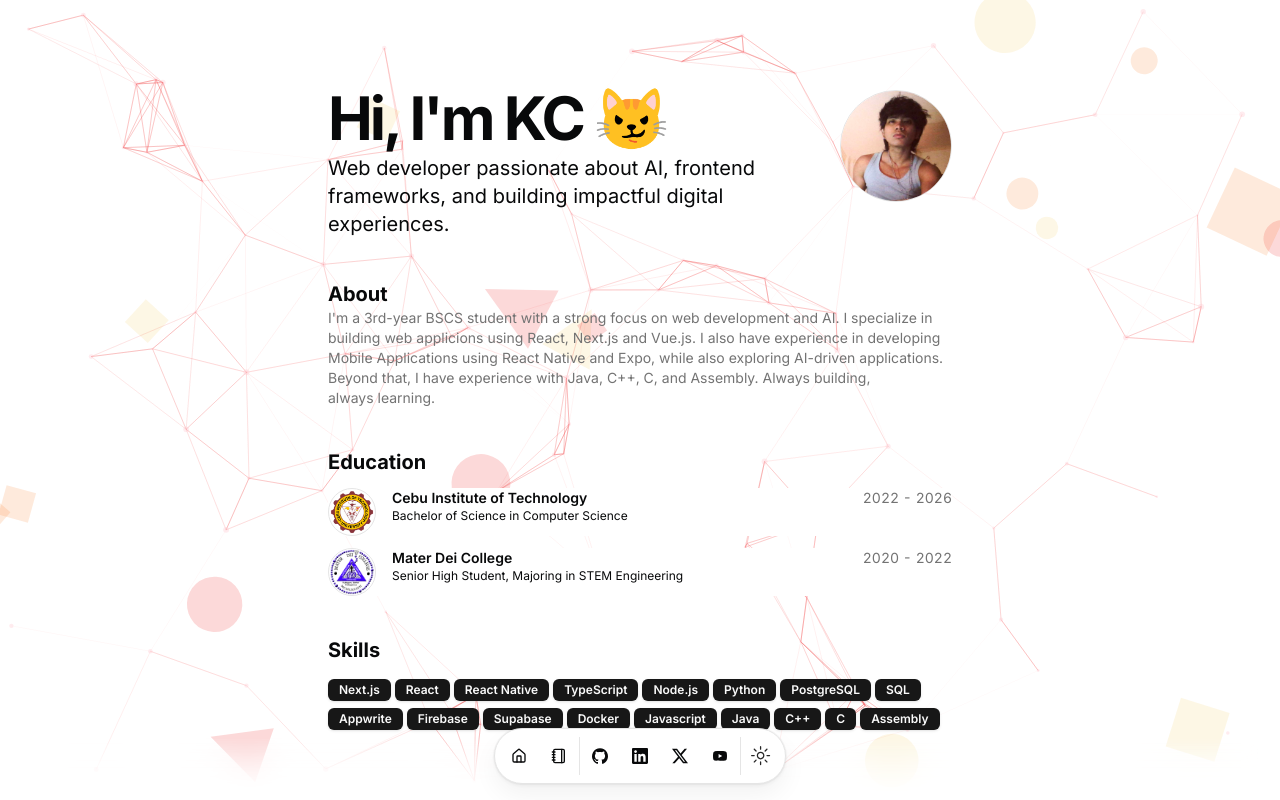
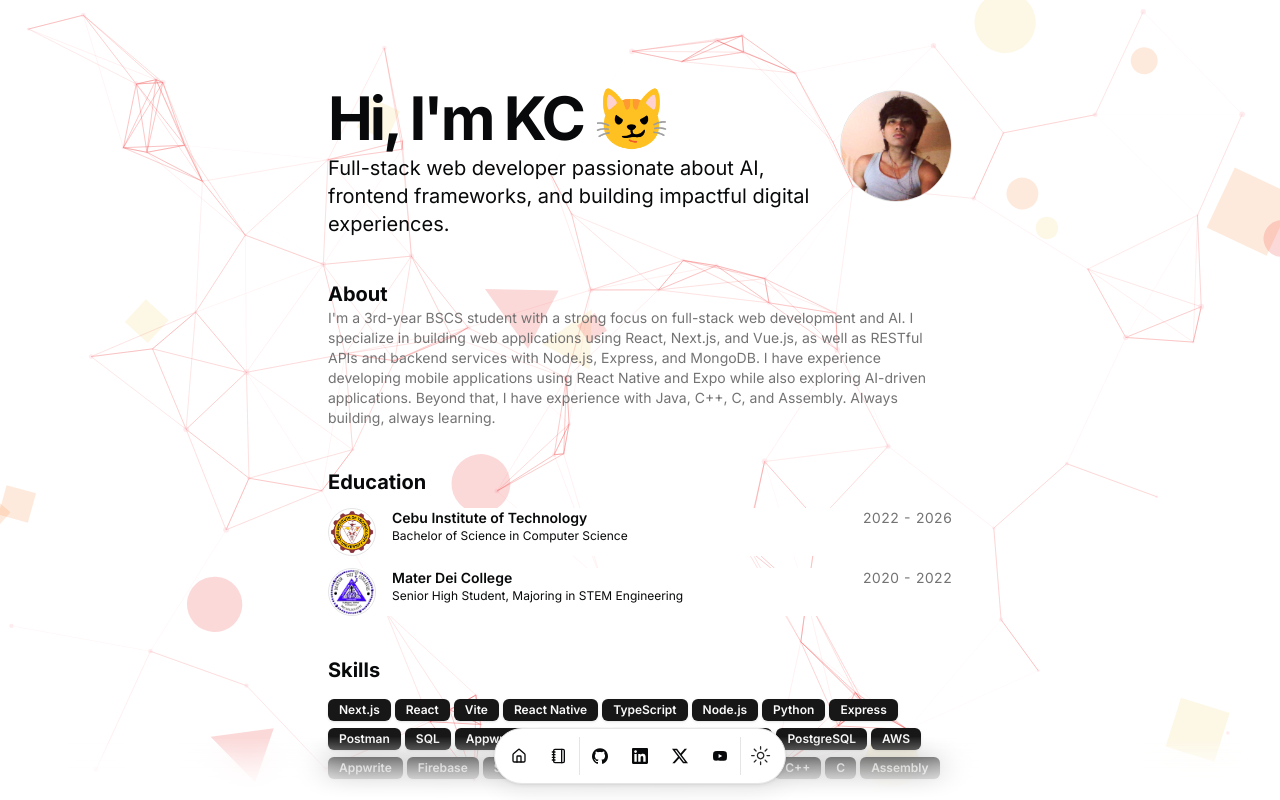
Before and after one commit to ZenXen7/Portfolio, a Next.js app: page / in a window 1280 px wide. Shown: the top 800 px of the page. Built offline with nearby package versions, Linux system fonts and the light colour scheme.

Commit message:
Updated INFO

```diff
--- a/src/data/resume.tsx
+++ b/src/data/resume.tsx
@@ -5,22 +5,30 @@ export const DATA = {
   name: "KC Ajero - Portfolio",
   initials: "KC",
   url: "https://github.com/ZenXen7",
-  location: "Cebu City, Ceb",
+  location: "Cebu City, Cebu",
   locationLink: "https://www.google.com/maps/place/sanfrancisco",
   description:
-"Web developer passionate about AI, frontend frameworks, and building impactful digital experiences.",
+  "Full-stack web developer passionate about AI, frontend frameworks, and building impactful digital experiences.",
   summary:
-    "I'm a 3rd-year BSCS student with a strong focus on web development and AI. I specialize in building web applicions using React, Next.js and Vue.js. I also have experience in developing Mobile Applications using React Native and Expo, while also exploring AI-driven applications. Beyond that, I have experience with Java, C++, C, and Assembly. Always building, always learning.",
+  "I'm a 3rd-year BSCS student with a strong focus on full-stack web development and AI. I specialize in building web applications using React, Next.js, and Vue.js, as well as RESTful APIs and backend services with Node.js, Express, and MongoDB. I have experience developing mobile applications using React Native and Expo while also exploring AI-driven applications. Beyond that, I have experience with Java, C++, C, and Assembly. Always building, always learning.",
   avatarUrl: "/me-pic.jpg",
   skills: [
     "Next.js",
     "React",
+    "Vite",
     "React Native",
     "TypeScript",
     "Node.js",
     "Python",
+    "Express",
+    "Postman",
+    "SQL",
+    "Appwrite",
+    "Firebase",
+    "Supabase",
+    "MongoDB",
     "PostgreSQL",
-    "SQL",
+    "AWS",
     "Appwrite",
     "Firebase",
     "Supabase",
```
